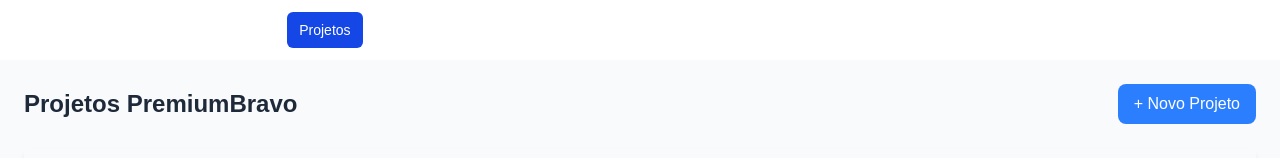
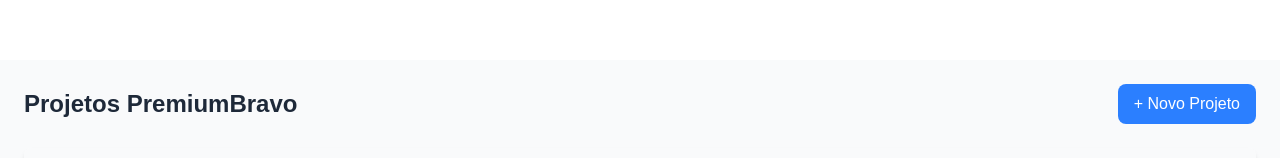
Before and after one commit to hswerts/premiumbravo-forecast, a Next.js app: page /projects in a window 1280 px wide. Shown: the top 158 px of the page. Built offline with nearby package versions, Linux system fonts and the light colour scheme; no server answers; the database is empty.

Commit message:
Update layout.tsx
Mudança de cor e título

```diff
--- a/app/layout.tsx
+++ b/app/layout.tsx
@@ -36,12 +36,12 @@ export default function RootLayout({
           <div className="container mx-auto px-6 py-3">
             <div className="flex justify-between items-center">
               <div className="flex items-center space-x-8">
-                <h1 className="text-xl font-bold">PremiumBravo Forecast</h1>
+                <h1 className="text-xl font-bold">PB Forecast</h1>
                 <div className="flex space-x-4">
                   <Link
                     href="/projects"
                     className={`px-3 py-2 rounded-md text-sm font-medium ${
-                      pathname === '/projects' ? 'bg-blue-700' : 'hover:bg-blue-500'
+                      pathname === '/projects' ? 'premiumbravo' : 'hover:bg-blue-500'
                     }`}
                   >
                     Projetos
@@ -49,7 +49,7 @@ export default function RootLayout({
                   <Link
                     href="/people"
                     className={`px-3 py-2 rounded-md text-sm font-medium ${
-                      pathname === '/people' ? 'bg-blue-700' : 'hover:bg-blue-500'
+                      pathname === '/people' ? 'premiumbravo' : 'hover:bg-blue-500'
                     }`}
                   >
                     Equipe
@@ -57,7 +57,7 @@ export default function RootLayout({
                   <Link
                     href="/timeline"
                     className={`px-3 py-2 rounded-md text-sm font-medium ${
-                      pathname === '/timeline' ? 'bg-blue-700' : 'hover:bg-blue-500'
+                      pathname === '/timeline' ? 'premiumbravo' : 'hover:bg-blue-500'
                     }`}
                   >
                     Timeline
```
